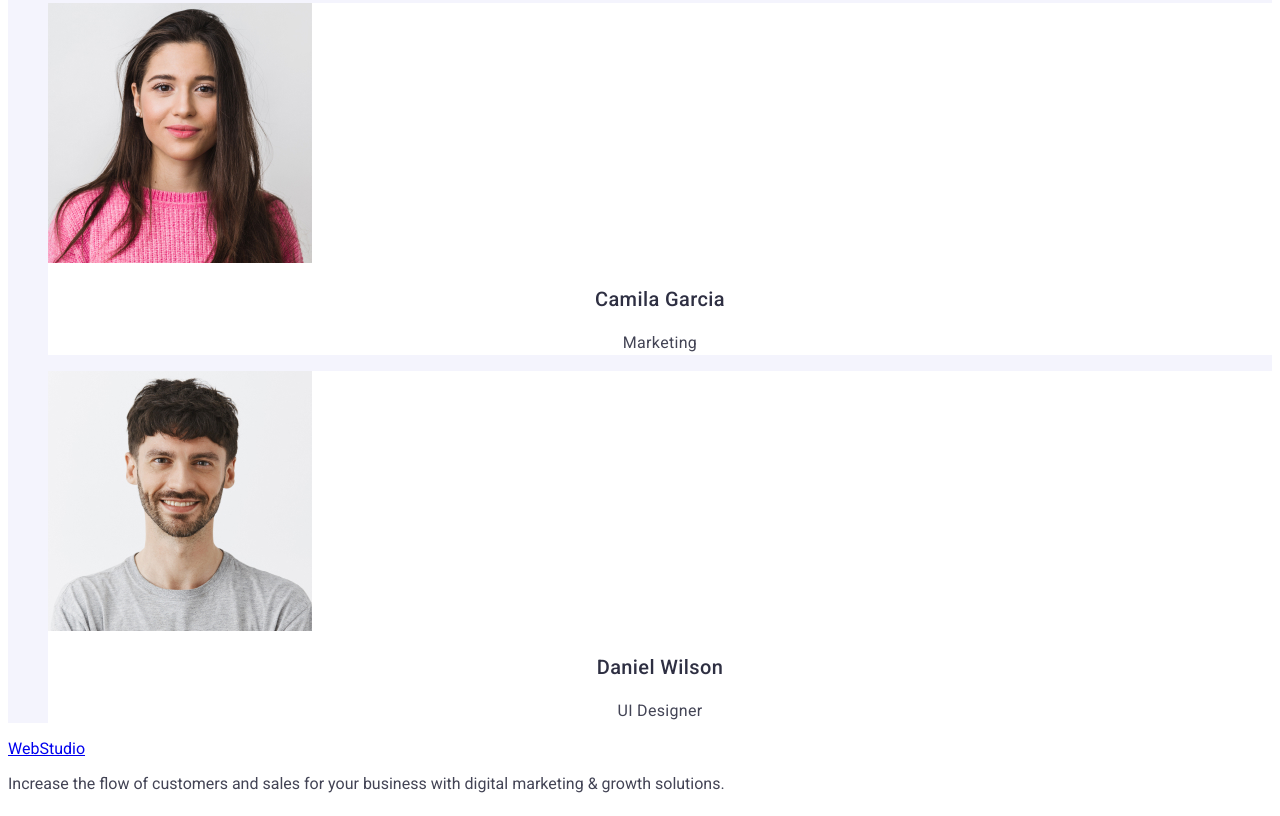
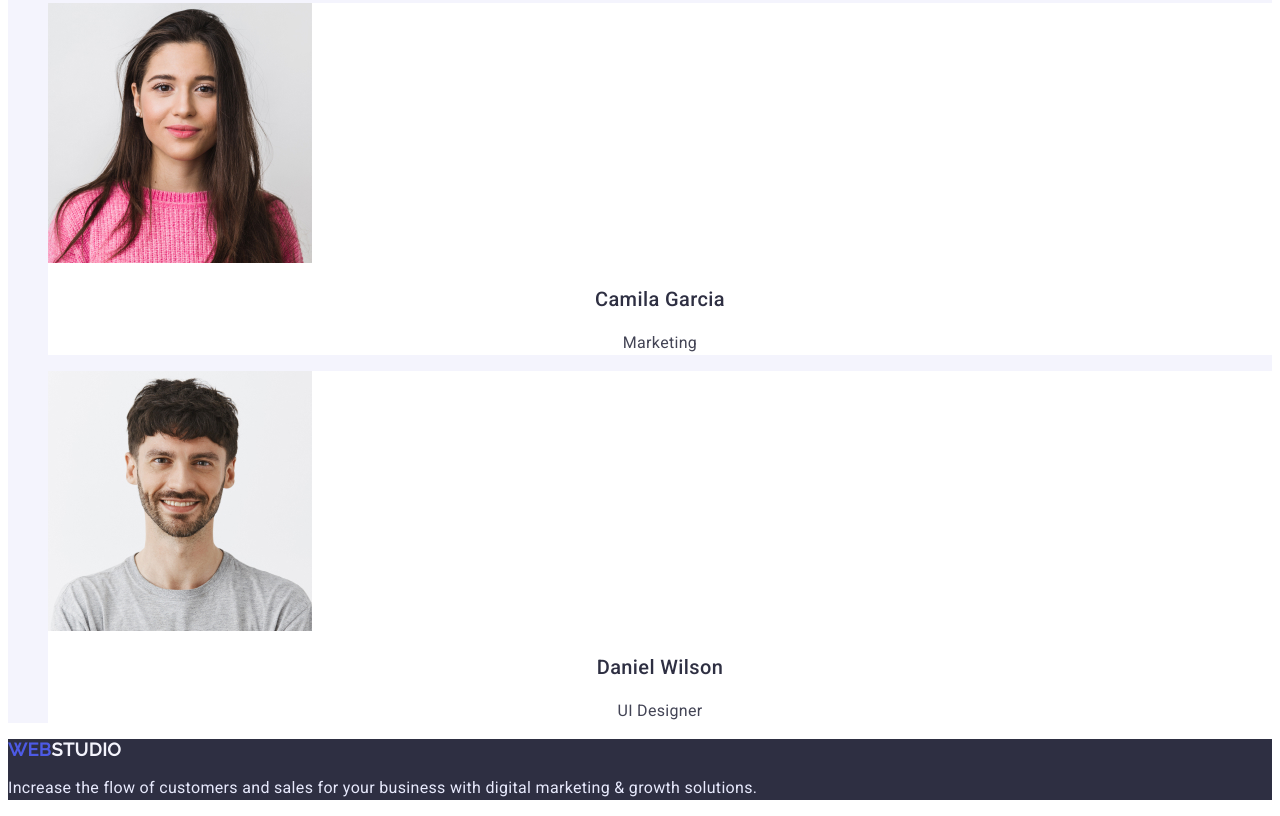
Before and after one commit to Tkachuk-Yaroslav/goit-markup-hw-02, a plain HTML site: page index.html in a window 1280 px wide. Shown: the part 2560-3376 px from the top of the page. Drawn offline with Linux system fonts and the light colour scheme.

Commit message:
Фікс футера

```diff
--- a/css/styles.css
+++ b/css/styles.css
@@ -217,3 +217,32 @@ body {
     letter-spacing: 0.02em;
     color: #434455;
 }
+
+/**-------------------------------FOOTER----------------------------*/
+
+.footer {
+    background: #2E2F42;
+}
+
+.footer-logo {
+    font-family: 'Raleway', sans-serif;
+    font-weight: 800;
+    font-size: 18px;
+    line-height: 1.17;
+    display: flex;
+    align-items: center;
+    letter-spacing: 0.03em;
+    text-transform: uppercase;
+    color: #4D5AE5;
+}
+
+.footer-part-of-logo {
+    color: #F4F4FD;
+}
+
+.footer-text {
+    font-size: 16px;
+    line-height: 1.5;
+    letter-spacing: 0.02em;
+    color: #E7E9FC;
+}
--- a/index.html
+++ b/index.html
@@ -145,9 +145,9 @@
     </main>
 
     <!--Футер сайту-->
-    <footer>
-      <a href="./index.html">WebStudio</a>
-      <p>
+    <footer class="footer">
+      <a class="footer-logo link" href="./index.html">Web<span class="footer-part-of-logo">Studio</span></a>
+      <p class="footer-text">
         Increase the flow of customers and sales for your business with digital
         marketing & growth solutions.
       </p>
```
